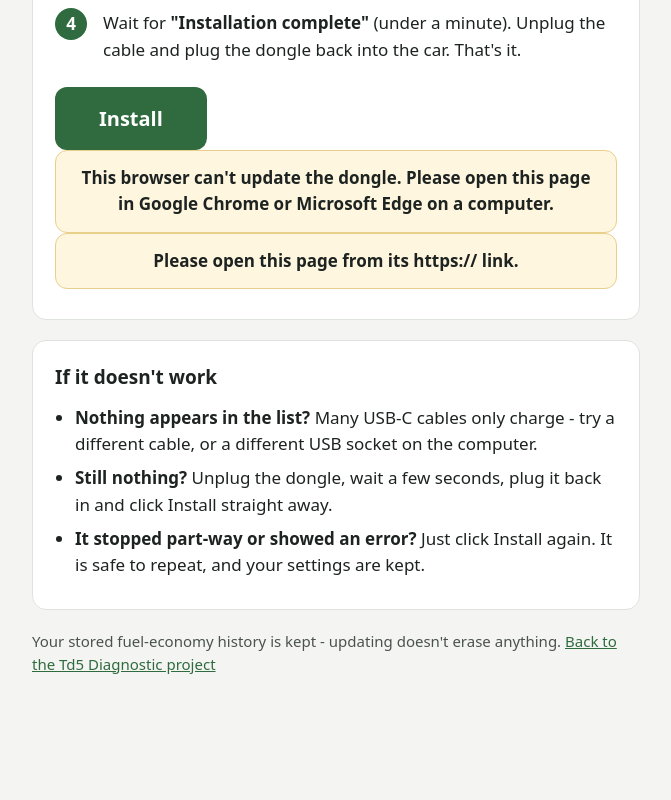
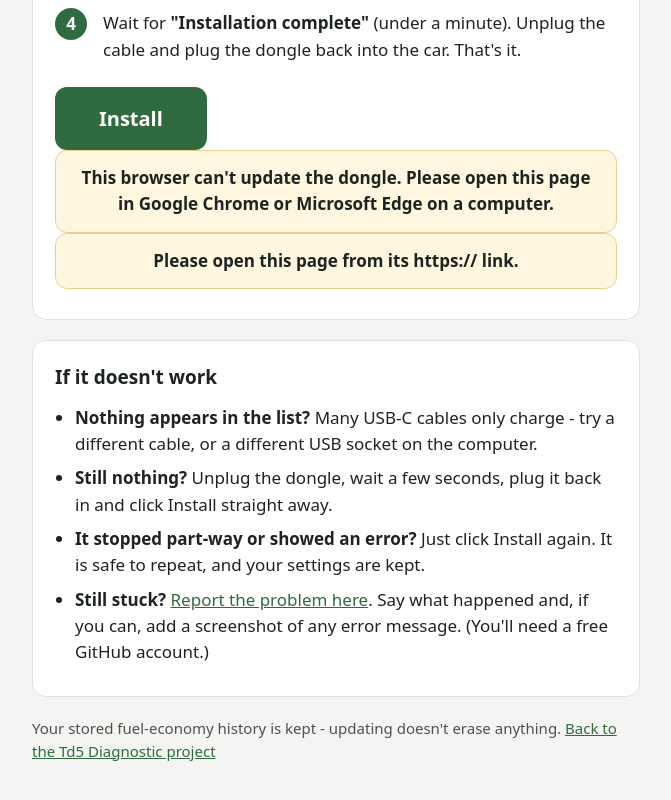
Before and after one commit to SimonRafferty/Td5-Diagnostic-App, a plain HTML site: page flash/index.html in a window 1280 px wide. Shown: the part 377-1177 px from the top of the page, without its empty margins (304-975 px from the left). Before the commit the page ends 1116 px from the top, so only its background shows below. Drawn offline with Linux system fonts and the light colour scheme.

Commit message:
flash page: link to GitHub issues for reporting problems

```diff
--- a/flash/index.html
+++ b/flash/index.html
@@ -92,6 +92,10 @@
           in and click Install straight away.</li>
       <li><b>It stopped part-way or showed an error?</b> Just click Install again.
           It is safe to repeat, and your settings are kept.</li>
+      <li><b>Still stuck?</b>
+          <a href="https://github.com/SimonRafferty/Td5-Diagnostic-App/issues/new" target="_blank" rel="noopener">Report the problem here</a>.
+          Say what happened and, if you can, add a screenshot of any error message.
+          (You'll need a free GitHub account.)</li>
     </ul>
   </div>
 
```
